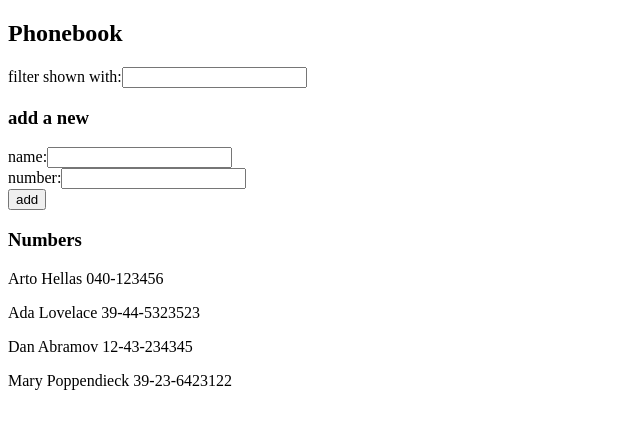
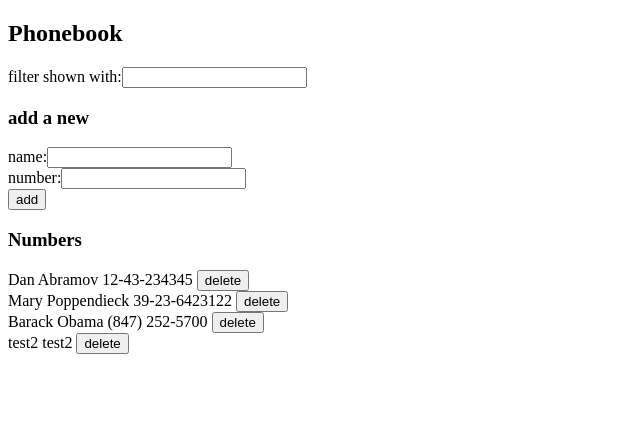
Before and after one commit to jonahlewis4/full-stack-open, a React (Vite) app in the folder part2/phonebook/: page / in a window 1280 px wide. Shown: the top 428 px of the page, without its empty margins (0-640 px from the left). Built offline with nearby package versions, Linux system fonts and the light colour scheme; data requests are answered from the project's data file.

Commit message:
ex 2.14 allow user to delete people

```diff
--- a/part2/phonebook/db.json
+++ b/part2/phonebook/db.json
@@ -1,15 +1,5 @@
 {
   "persons": [
-    {
-      "name": "Arto Hellas",
-      "number": "040-123456",
-      "id": "1"
-    },
-    {
-      "name": "Ada Lovelace",
-      "number": "39-44-5323523",
-      "id": "2"
-    },
     {
       "name": "Dan Abramov",
       "number": "12-43-234345",
@@ -19,6 +9,16 @@
       "name": "Mary Poppendieck",
       "number": "39-23-6423122",
       "id": "4"
+    },
+    {
+      "name": "Barack Obama",
+      "number": "(847) 252-5700",
+      "id": "5"
+    },
+    {
+      "id": "3b98",
+      "name": "test2",
+      "number": "test2"
     }
   ]
 }
--- a/part2/phonebook/src/App.jsx
+++ b/part2/phonebook/src/App.jsx
@@ -1,11 +1,19 @@
 import { useState, useEffect } from 'react'
 import axios from 'axios'
+import personService from './services/persons'
 
-const People = ({persons}) => {
+const People = ({persons, deletePerson}) => {
   return persons.map(person => {
-    return <p key = {person.id}>{person.name} {person.number}</p>
+    return (
+    <div key = {person.id}>
+      {person.name} {person.number} {` `}
+      <button onClick = {() => deletePerson(person)}>delete</button>
+    </div>
+    )
   })
 }
+
+
 
 const SearchFilter = ({value, onChange}) => {
   return (
@@ -52,11 +60,12 @@ const App = () => {
   useEffect(() => {
     console.log('effect')
     axios
-      .get('http://localhost:3001/persons')
+      personService
+      .getAll()
       .then(response => {
         console.log('promise fulfilled')
-        setPersons(response.data)
-        setFilteredPersons(response.data)
+        setPersons(response)
+        setFilteredPersons(response)
       })
   }, [])
 
@@ -94,6 +103,21 @@ const App = () => {
       alert(`${newName} with number ${newNum} is already added to phonebook`)
     }
   }
+  const deletePerson = person => {
+    //alert and ask for confirmation that they want the person deleted
+    if(confirm(`Delete ${person.name}`)){
+      console.log(`Deleting ${person.name}`)
+      //delete the person
+      personService
+        .remove(person)
+        .then((result) => {
+          //update people state array
+          setPersons(persons.filter((p) => p.id != person.id))
+          setFilteredPersons(filteredPersons.filter(p => p.id != person.id))
+        })
+
+    }
+  }
   const handleNameChange = (event) => {
     console.log(event.target.value)
     setNewName(event.target.value)
@@ -120,7 +144,7 @@ const handleSearchKeyChange = (event) => {
       <PersonForm onSubmit = {addPerson} name = {newName} number = {newNum} onChanges = {{handleNameChange, handleNumberChange}}/>
       <h3>Numbers</h3>
       {console.log(filteredPersons)}
-      <People persons = {filteredPersons}/>
+      <People persons = {filteredPersons} deletePerson = {deletePerson}/>
     </div>
   )
 }
--- /dev/null
+++ b/part2/phonebook/src/services/persons.js
@@ -0,0 +1,27 @@
+import axios from 'axios'
+const baseUrl = 'http://localhost:3001/persons'
+
+const getAll = () => {
+    return axios
+        .get(baseUrl)
+        .then(result => result.data)
+}
+
+const create = newObject => {
+    return axios
+        .post(`${baseUrl}/${id}`, newObject)
+        .then(result => result.data)
+}
+
+const remove = person => {
+    return axios
+        .delete(`${baseUrl}/${person.id}`)
+        .then((result) => {console.log(`successfully deleted ${person.name} from database`)})
+        .catch((result) => {console.log(`successfully deleted ${person.name} from database`)})
+}
+
+export default {
+    getAll,
+    create,
+    remove
+}
```
